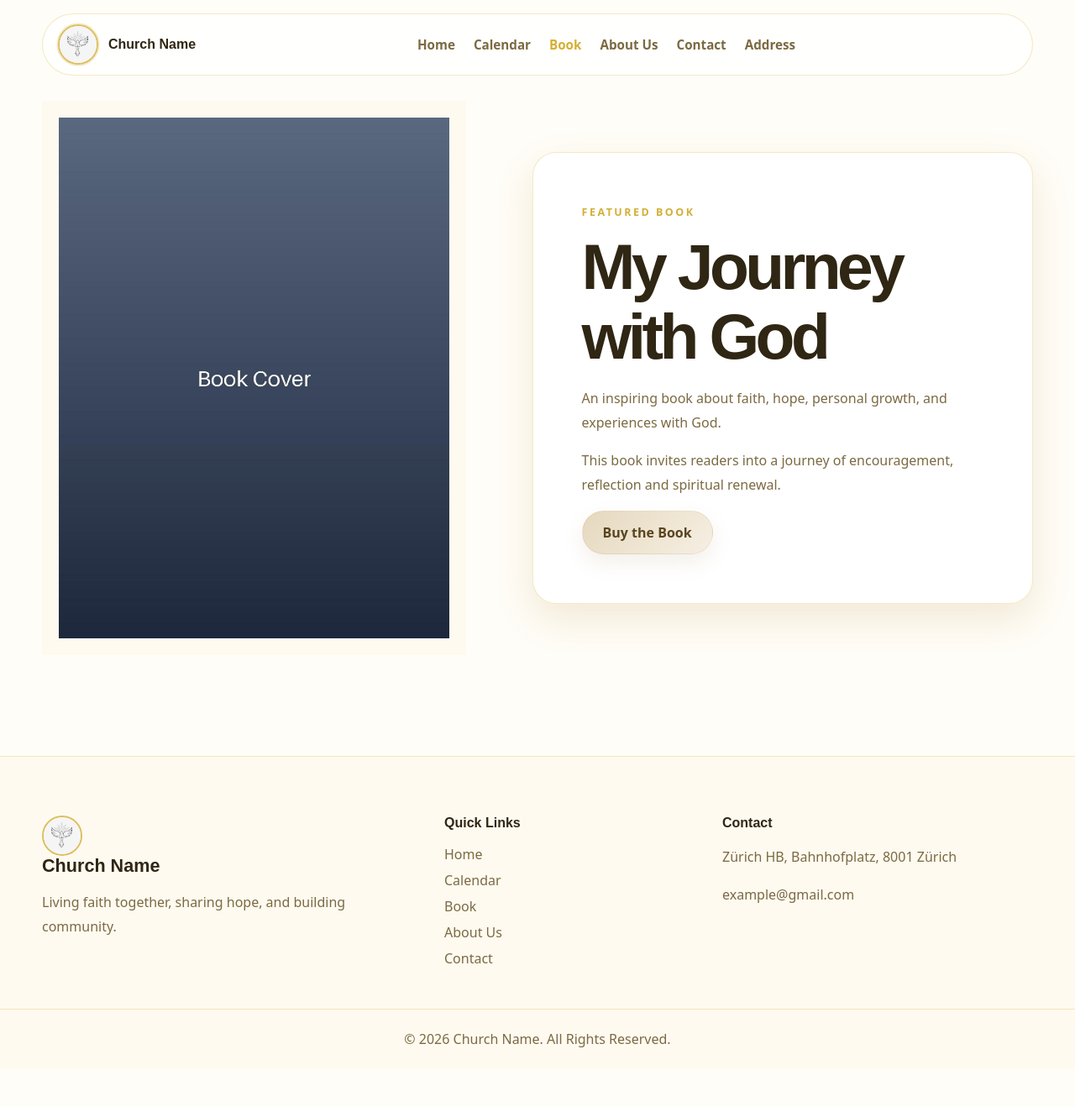
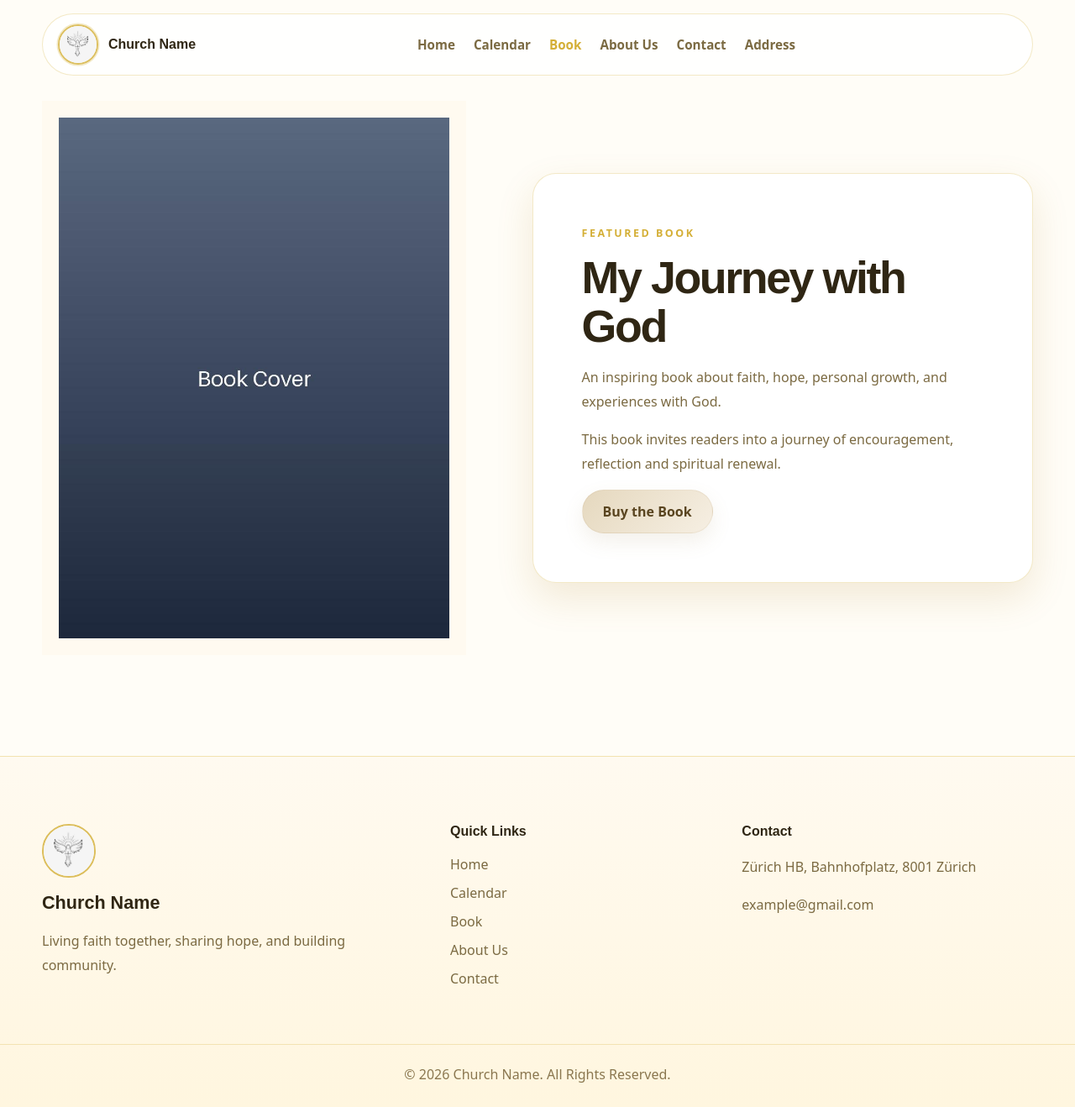
Before and after one commit to dmc141592/church-website, a React (Vite) app: page /book in a window 1280 px wide. Shown: the whole page at 84% size. Before the commit the page ends 1273 px from the top, so only its background shows below. Built offline with nearby package versions, Linux system fonts and the light colour scheme.

Commit message:
h1&h2 und footer angepasst

```diff
--- a/src/styles/globals.css
+++ b/src/styles/globals.css
@@ -18,9 +18,19 @@ main { min-height: 70vh; }
 .section-heading { margin-bottom: 50px; }
 .centered { text-align: center; max-width: 760px; margin-inline: auto; }
 h1, h2, h3, h4 { font-family: 'Montserrat', sans-serif; line-height: 1.08; margin: 0 0 18px; color: var(--text); }
-h1 { font-size: clamp(2.7rem, 6vw, 5.7rem); letter-spacing: -0.06em; }
-h2 { font-size: clamp(2.1rem, 4vw, 3.8rem); letter-spacing: -0.045em; }
+h1 {
+  font-size: clamp(2.2rem, 4.5vw, 4.2rem);
+  letter-spacing: -0.045em;
+}
+
+h2 {
+  font-size: clamp(1.8rem, 3vw, 2.8rem);
+  letter-spacing: -0.035em;
+}
 h3 { font-size: 1.35rem; }
+.split-grid h1 {
+  font-size: clamp(2.4rem, 4.2vw, 4rem);
+}
 p { color: var(--muted); line-height: 1.8; }
 .eyebrow { display: inline-flex; color: var(--gold); text-transform: uppercase; letter-spacing: 0.2em; font-weight: 700; font-size: 0.78rem; margin-bottom: 15px; }
 .button { display: inline-flex; align-items: center; justify-content: center; border: 0; border-radius: 999px; padding: 14px 24px; font-weight: 700; cursor: pointer; transition: transform var(--transition), box-shadow var(--transition), background var(--transition); }
@@ -201,15 +211,62 @@ p { color: var(--muted); line-height: 1.8; }
 .map-card iframe { border-radius: 22px; display: block; }
 .back-to-top { position: fixed; right: 24px; bottom: 24px; z-index: 999; width: 52px; height: 52px; border-radius: 50%; border: 0; display: grid; place-items: center; background: var(--gold); color: #0e2340; box-shadow: var(--shadow); opacity: 0; pointer-events: none; transform: translateY(20px); transition: all var(--transition); cursor: pointer; }
 .back-to-top--visible { opacity: 1; pointer-events: auto; transform: translateY(0); }
-.footer { background: var(--surface); border-top: 1px solid var(--border); padding: 70px 0 25px; }
-.footer__grid { display: grid; grid-template-columns: 1.2fr 0.8fr 1fr; gap: 35px; }
-.footer a { display: block; color: var(--muted); margin: 9px 0; }
-.footer a:hover { color: var(--gold); }
-.footer__bottom { text-align: center; color: var(--muted); border-top: 1px solid var(--border); margin-top: 40px; padding-top: 24px; }
+.footer {
+  background: linear-gradient(180deg, #fffaf0, #fff6df);
+  border-top: 1px solid var(--border);
+  padding: 80px 0 28px;
+}
+
+.footer__grid {
+  display: grid;
+  grid-template-columns: 1.2fr 0.8fr 1fr;
+  gap: 70px;
+  align-items: start;
+}
+
+.footer img {
+  width: 64px;
+  height: 64px;
+  margin-bottom: 18px;
+}
+
+.footer h3,
+.footer h4 {
+  margin-bottom: 20px;
+  color: #2f2614;
+}
+
+.footer p {
+  max-width: 420px;
+  color: #7b6a42;
+}
+
+.footer a {
+  display: block;
+  color: #7b6a42;
+  margin: 12px 0;
+  transition: color var(--transition), transform var(--transition);
+}
+
+.footer a:hover {
+  color: var(--gold);
+  transform: translateX(4px);
+}
+
+.footer__bottom {
+  text-align: center;
+  color: #8a774f;
+  border-top: 1px solid var(--border);
+  margin-top: 55px;
+  padding-top: 24px;
+}
 @media (max-width: 980px) {
   .navbar__menu { display: grid; }
   .navbar__links { position: fixed; top: 88px; left: 0; right: 0; flex-direction: column; padding: 26px; background: var(--nav-solid); border-radius: 28px; border: 1px solid var(--border); opacity: 0; transform: translateY(-16px); pointer-events: none; }
   .navbar__links--open { opacity: 1; transform: translateY(0); pointer-events: auto; }
+  .footer__grid {
+  gap: 35px;
+  }
   .home-cards, .event-grid, .split-grid, .address-grid, .footer__grid { grid-template-columns: 1fr; }
   .event-grid { grid-template-columns: repeat(2, 1fr); }
   .feature-image { min-height: 360px; }
```
